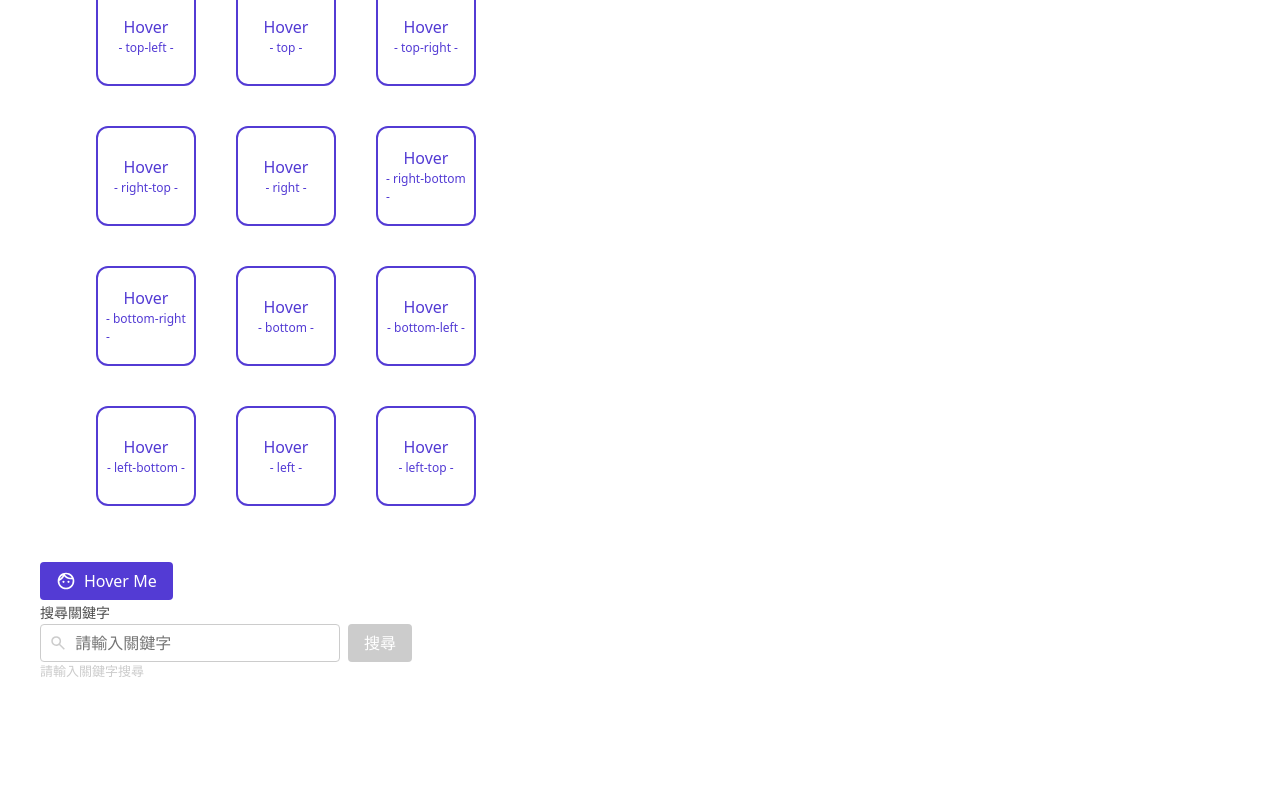
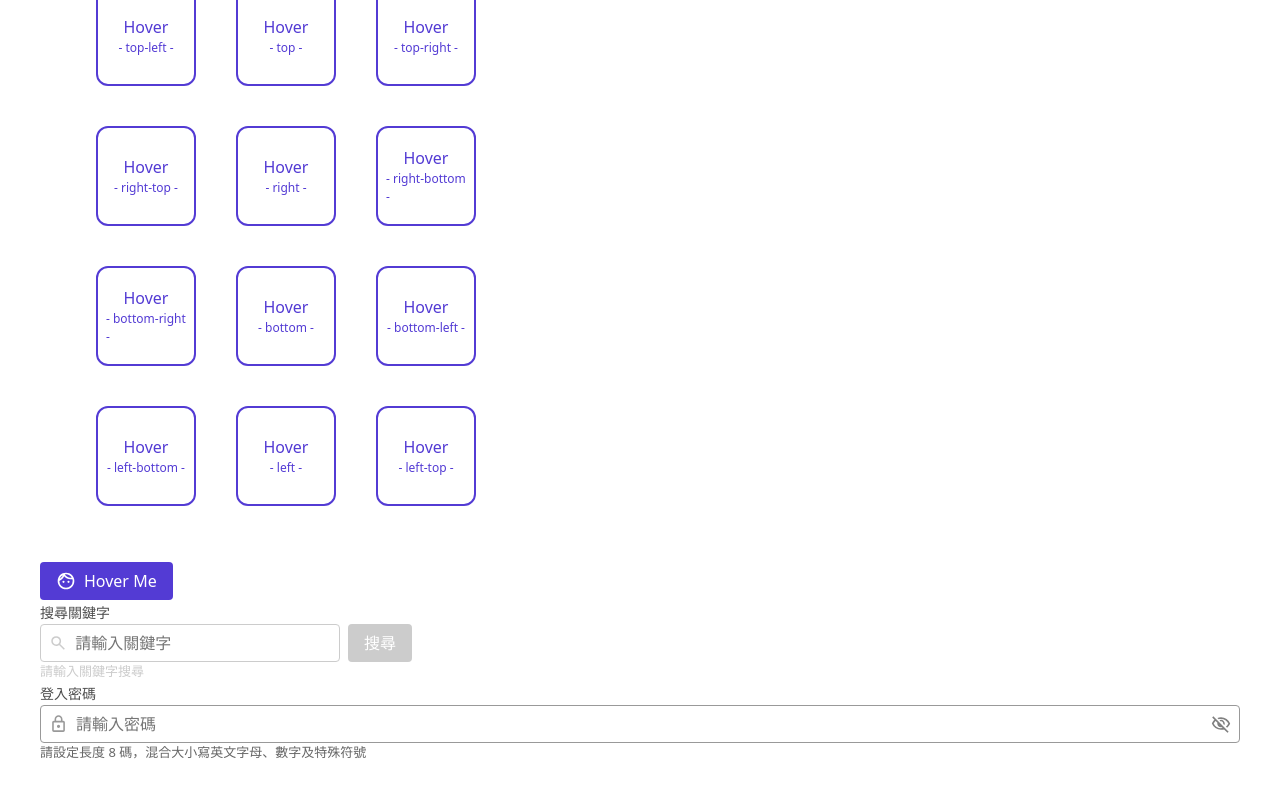
Before and after one commit to jonyworker/comp_dev_space, a Vue app: page / in a window 1280 px wide. Shown: the part 1338-2135 px from the top of the page. Before the commit the page ends 2059 px from the top, so only its background shows below. Built offline with nearby package versions, Linux system fonts and the light colour scheme.

Commit message:
✨feat：新增 password 元件。

```diff
--- a/src/App.vue
+++ b/src/App.vue
@@ -19,6 +19,7 @@ import Slider from "@/ui/element/Slider/Slider.vue";
 import Input from "@/ui/element/Input/Input.vue";
 import Tooltip from "@/ui/element/Tooltip/Tooltip.vue";
 import Search from "@/ui/module/Search/Search.vue";
+import Password from "@/ui/module/Password/Password.vue";
 
 // toggle 所需資料
 const isChecked = ref(true);
@@ -131,6 +132,10 @@ const tooltipPosValue = ref([
 // Search 所需資料
 const searchInputData = ref("");
 const searchHint = ref({ error: '', description: '請輸入關鍵字搜尋' });
+
+// Password 所需資料
+const passwordInputData = ref("");
+const passwordHint = ref({ error: '', description: '請設定長度 8 碼，混合大小寫英文字母、數字及特殊符號' });
 </script>
 
 <template>
@@ -342,7 +347,9 @@ const searchHint = ref({ error: '', description: '請輸入關鍵字搜尋' });
 		</Tooltip>
 
 	    <!-- Search -->
+	    <div>
 		    <Search
+			    label="搜尋關鍵字"
 			    placeholder="請輸入關鍵字"
 			    size="medium"
 			    inputLabel="搜尋關鍵字"
@@ -353,6 +360,18 @@ const searchHint = ref({ error: '', description: '請輸入關鍵字搜尋' });
 			    :isDisable= true
 		    ></Search>
 		    {{searchInputData}}
+	    </div>
+
+	    <!-- Password -->
+	    <div>
+		    <Password
+			    label="登入密碼"
+			    placeholder="請輸入密碼"
+			    size="medium"
+			    v-model="passwordInputData"
+			    :hint="passwordHint"
+		    ></Password>
+	    </div>
 
     </div>
 </template>
--- /dev/null
+++ b/src/ui/module/Password/Password.vue
@@ -0,0 +1,54 @@
+<script setup>
+import Input from '@/ui/element/Input/Input.vue';
+
+// 定義 Model
+const modelValue = defineModel()
+
+// 定義 Props
+const props = defineProps({
+	// -- input 基礎接口 -- //
+	placeholder: {
+		type: String,
+		default: 'Enter Password',
+	},
+	// -- 客製化接口 -- //
+	label: {
+		type: String,
+	},
+	size: {
+		type: String,
+		default: 'medium',
+		validator: (value) => ['small', 'medium', 'large'].includes(value),
+	},
+	customClass: {
+		type: String,
+		default: '',
+	},
+	// -- 驗證與狀態接口 -- //
+	hint: { // 錯誤提示
+		type: Object,
+		default: () => ({ error: '', description: '' }),
+	},
+	isDisable: {
+		type: Boolean,
+		default: false,
+	},
+})
+
+</script>
+
+<template>
+	<Input
+		prefix="lock"
+		type="password"
+		:label="props.label"
+		:placeholder="props.placeholder"
+		:size="props.size"
+		v-model="modelValue"
+		:hint="props.hint"
+	></Input>
+</template>
+
+<style scoped lang="scss">
+
+</style>
```
Also changed, not shown: 1 other file (tests, documents, lock files or other folders). Lines whose indentation alone changed are shown as unchanged.
